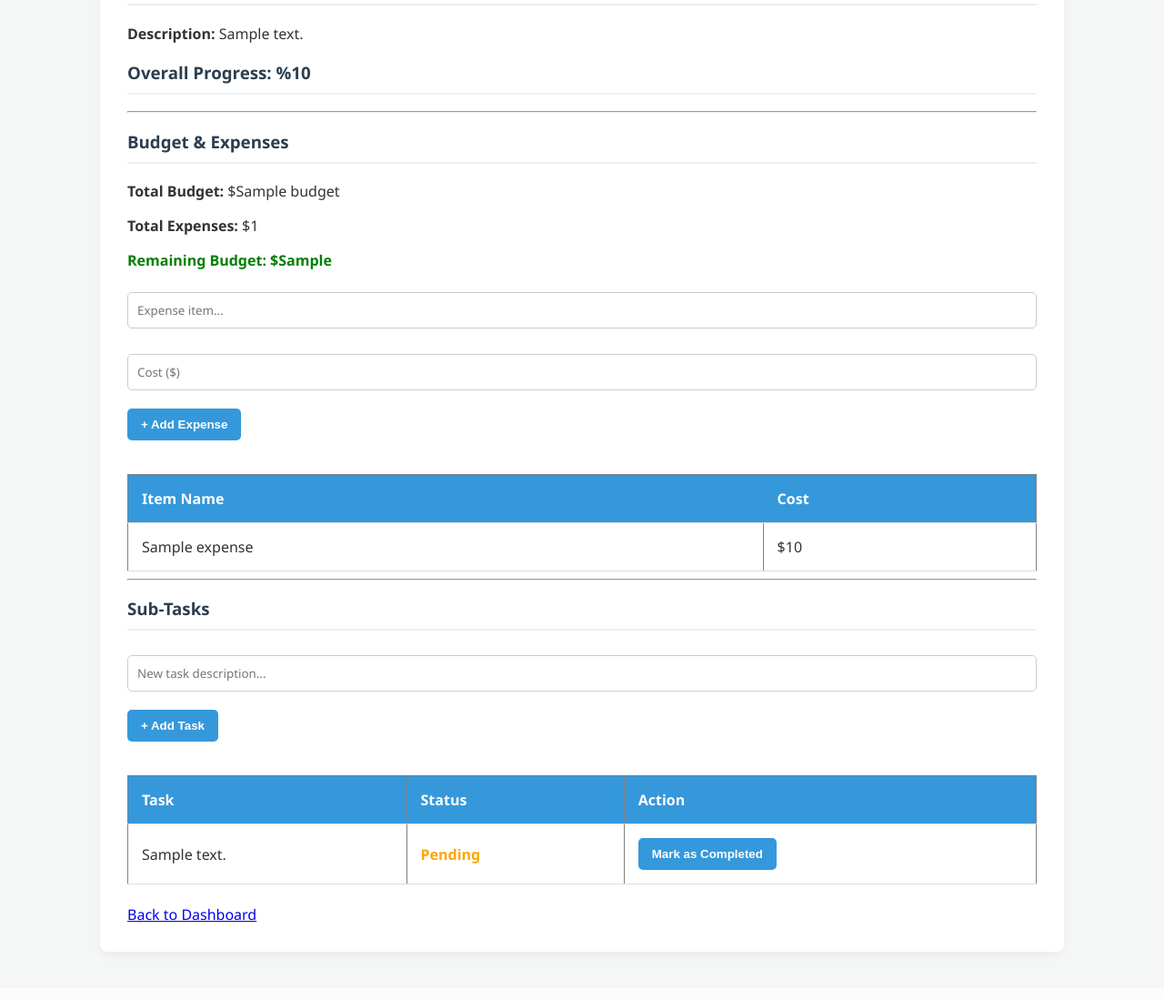
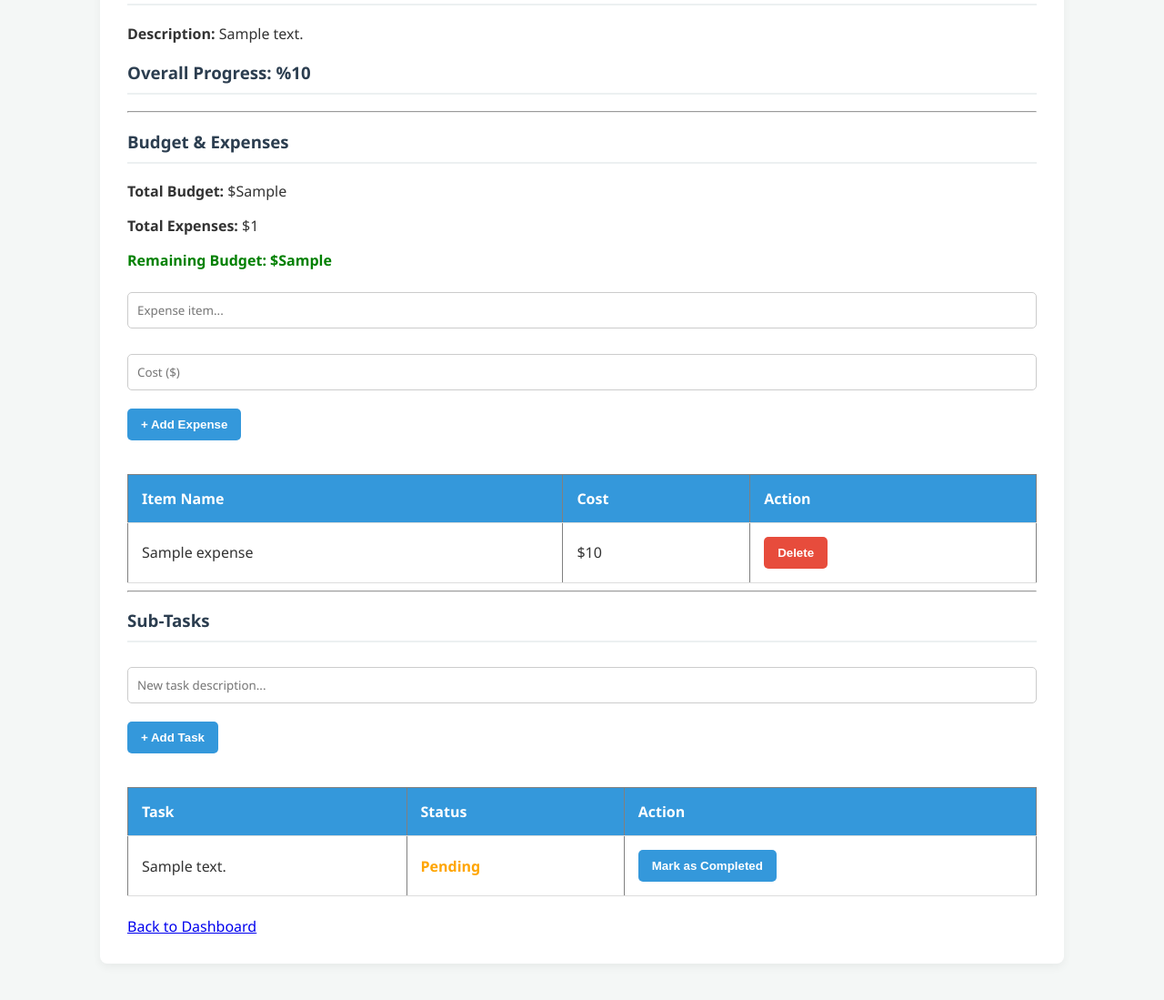
Before and after one commit to minaay25/Academic-Project-Tracker, a Flask app: template templates/project_detail.html in a window 1280 px wide. Shown: the part 181-1280 px from the top of the page at 91% size. Before the commit the page ends 1232 px from the top, so only its background shows below. Run offline with Flask 3, Linux system fonts and the light colour scheme; the template is opened without the code that fills it: most values are stand-ins (such as "Sample title", 1, 10 or a date in 2020).

Commit message:
[US3] Add expense deletion functionality to manage budget limits

```diff
--- a/app.py
+++ b/app.py
@@ -189,6 +189,28 @@ def login():
 def logout():
     session.clear()
     return redirect(url_for('login'))
+# [US3] Delete Expense Route
+@app.route('/delete_expense/<int:expense_id>')
+def delete_expense(expense_id):
+    if 'user_id' not in session:
+        return redirect(url_for('login'))
 
+    db = get_db_connection()
+
+    # Güvenlik: Silinmek istenen harcamanın, giriş yapan kullanıcıya ait bir projede olup olmadığını kontrol ediyoruz (Raw SQL)
+    expense = db.execute('''
+        SELECT e.id, e.project_id
+        FROM expenses e
+        JOIN projects p ON e.project_id = p.id
+        WHERE e.id = ? AND p.user_id = ?
+    ''', (expense_id, session['user_id'])).fetchone()
+
+    if expense:
+        # Eğer harcama varsa ve bu kullanıcıya aitse, silme işlemini yap
+        db.execute('DELETE FROM expenses WHERE id = ?', (expense_id,))
+        db.commit()
+        return redirect(url_for('project_detail', project_id=expense['project_id']))
+
+    return redirect(url_for('home'))
 if __name__ == '__main__':
     app.run(debug=True)
--- a/templates/project_detail.html
+++ b/templates/project_detail.html
@@ -8,7 +8,7 @@
     <hr>
 
     <h3>Budget & Expenses</h3>
-    <p><strong>Total Budget:</strong> ${{ project.budget }}</p>
+    <p><strong>Total Budget:</strong> ${{ project_budget }}</p>
     <p><strong>Total Expenses:</strong> ${{ total_expenses }}</p>
     <p style="font-weight: bold; color: {% if remaining_budget < 0 %}red{% else %}green{% endif %};">
         Remaining Budget: ${{ remaining_budget }}
@@ -26,15 +26,21 @@
         <tr>
             <th>Item Name</th>
             <th>Cost</th>
+            <th>Action</th>
         </tr>
         {% for expense in expenses %}
         <tr>
             <td>{{ expense.item_name }}</td>
             <td>${{ expense.cost }}</td>
+            <td>
+                <a href="{{ url_for('delete_expense', expense_id=expense.id) }}">
+                    <button style="background-color: #e74c3c;">Delete</button>
+                </a>
+            </td>
         </tr>
         {% else %}
         <tr>
-            <td colspan="2">No expenses recorded yet.</td>
+            <td colspan="3">No expenses recorded yet.</td>
         </tr>
         {% endfor %}
     </table>
@@ -72,6 +78,7 @@
         </tr>
         {% endfor %}
     </table>
+
     <br>
     <a href="{{ url_for('home') }}">Back to Dashboard</a>
 {% endblock %}
```
Also changed, not shown: database.db.
